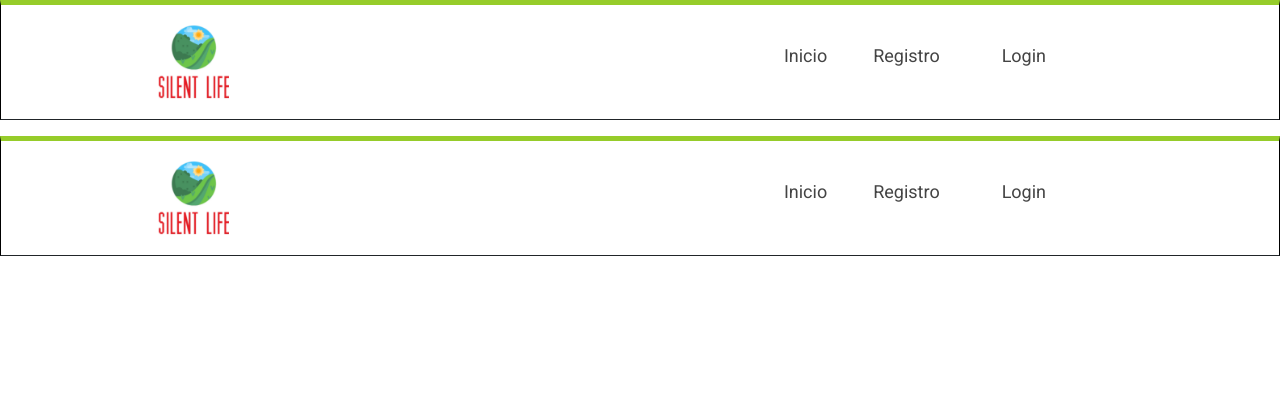
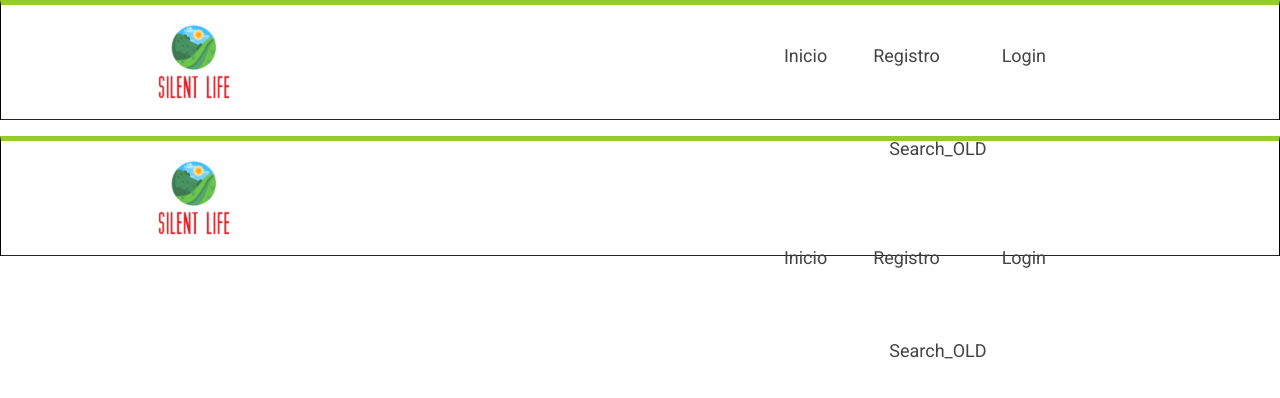
Before and after one commit to DaniSabbagh97/PC3-ANGULAR, an Angular app in the folder pc3/: page /app-navbar in a window 1280 px wide. Shown: the top 398 px of the page. Built offline with nearby package versions, Linux system fonts and the light colour scheme.

Commit message:
search_old añadido al navbar

```diff
--- a/pc3/src/app/navbar/navbar.component.html
+++ b/pc3/src/app/navbar/navbar.component.html
@@ -29,6 +29,9 @@
               <li class="nav-item">
                 <a href="/app-usuario" class="nav-link" *ngIf="isLoggedIn" routerLink="app-usuario">User</a>
               </li>
+              <li class="nav-item">
+                <a href="/app-search_old" class="nav-link"  routerLink="app-search_old">Search_OLD</a>
+              </li>
             </ul>
       </nav>
       <!--LIMPIAR FLOTADOS-->
```
